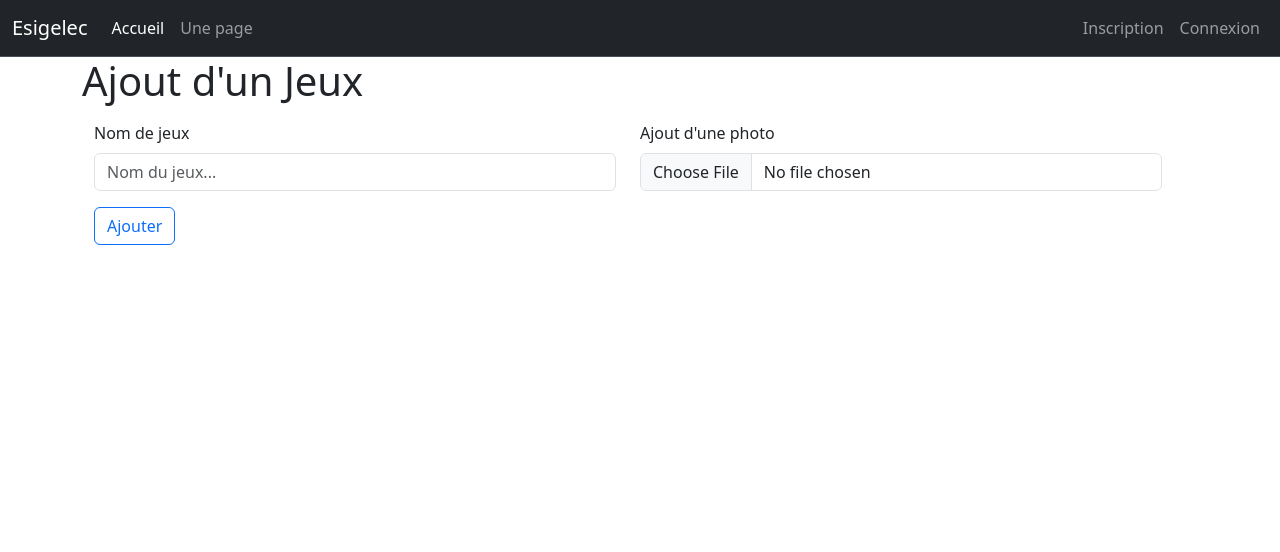
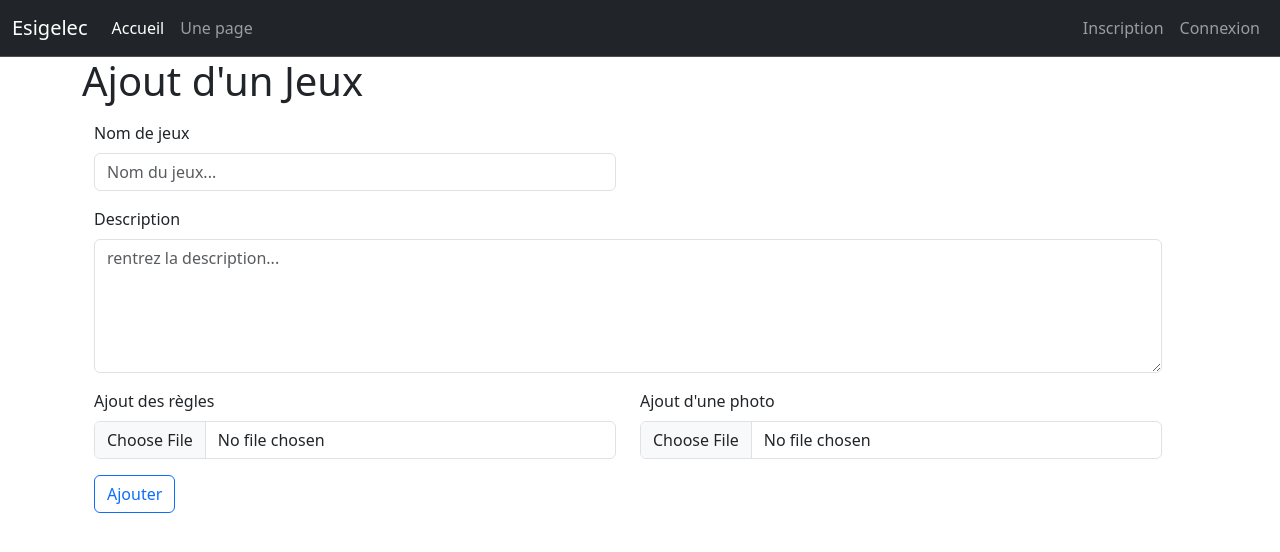
Before and after one commit to waigle/ProjetWeb, a PHP site: page /jeux.php in a window 1280 px wide. Shown: the top 552 px of the page. Run offline with PHP 8.4, Linux system fonts and the light colour scheme.

Commit message:
Add files via upload
modification de la page jeux.php avec ajout de toutes ses attributs (sauf catégorie à revoir avec un mscrolling pour choisir la catégorie)
tt_jeux.php cohérent
listjeux.php affichage non fonctionnel

```diff
--- a/jeux.php
+++ b/jeux.php
@@ -11,21 +11,55 @@ session_start();
     <div class="row my-3">
         <div class="row">
 
-        <div class="col-md-6">
-            <label for="nomjeux" class="form-label">Nom de jeux</label>
-            <input type="text" class="form-control " id="nomjeux" name="nomjeux" placeholder="Nom du jeux..." required>
+            <div class="col-md-6">
+                <label for="nomjeux" class="form-label">Nom de jeux</label>
+                <input type="text" class="form-control " id="nomjeux" name="nomjeux" placeholder="Nom du jeux..." required>
+            </div>
+
+            <!--<div class="col-md-6">
+
+                <li class="nav-item dropdown">
+                    <a class="nav-link dropdown-toggle" href="#" role="button" data-bs-toggle="dropdown" aria-expanded="false">
+                         Catégorie
+                    </a>
+                     <ul class="dropdown-menu">
+                        <li><a class="dropdown-item" href="#">1.</a></li>
+                        <li><a class="dropdown-item" href="#">2.</a></li>
+                        <li><a class="dropdown-item" href="#">3.</a></li>
+                     </ul>
+                </li>
+            </div>-->
+
         </div>
 
-        <div class="col-md-6">
-  <label  class="form-label">Ajout d'une photo </label>
-  <input type="file" name="userfile" class="form-control" />
 
-</div>
+        <div class="row my-3">
+
+            <div class="col-md-12">
+                <label for="nomjeux" class="form-label">Description</label>
+                <!-- <input type="text" class="form-control " id="descriptionjeux" name="descriptionjeux" placeholder="rentrez la description..." required> -->
+                <textarea class="form-control" id="descriptionjeux" name="descriptionjeux" rows="5" placeholder="rentrez la description..."></textarea>
+            </div>
+
+        </div>
+
+        <div class="row">
+
+            <div class="col-md-6">
+              <label  class="form-label">Ajout des règles</label>
+              <input type="file" name="userfile1" class="form-control" />
+            </div>
+
+            <div class="col-md-6">
+              <label  class="form-label">Ajout d'une photo</label>
+              <input type="file" name="userfile2" class="form-control" />
+            </div>
 
         </div>
         <div class="row my-3">
-        <div class="d-grid gap-2 d-md-block"><button class="btn btn-outline-primary" type="submit">Ajouter</button></div>
+            <div class="d-grid gap-2 d-md-block"><button class="btn btn-outline-primary" type="submit">Ajouter</button>
         </div>
+    </div>
     </div>
 </form>
 </div>
--- a/listjeux.php
+++ b/listjeux.php
@@ -18,6 +18,9 @@
     <tr>
       <th scope="col">ID</th>
       <th scope="col">Nom</th>
+      <th scope="col">Description</th>
+      <th scope="col">Catégorie</th>
+      <th scope="col">Règles</th>
       <th scope="col">Photo</th>
 
   </thead>
```
Also changed, not shown: tt_jeux.php (+11 -6 lines), README.md, images/R.jfif (added), images/monopoly-standard-2021.jpg (added).
